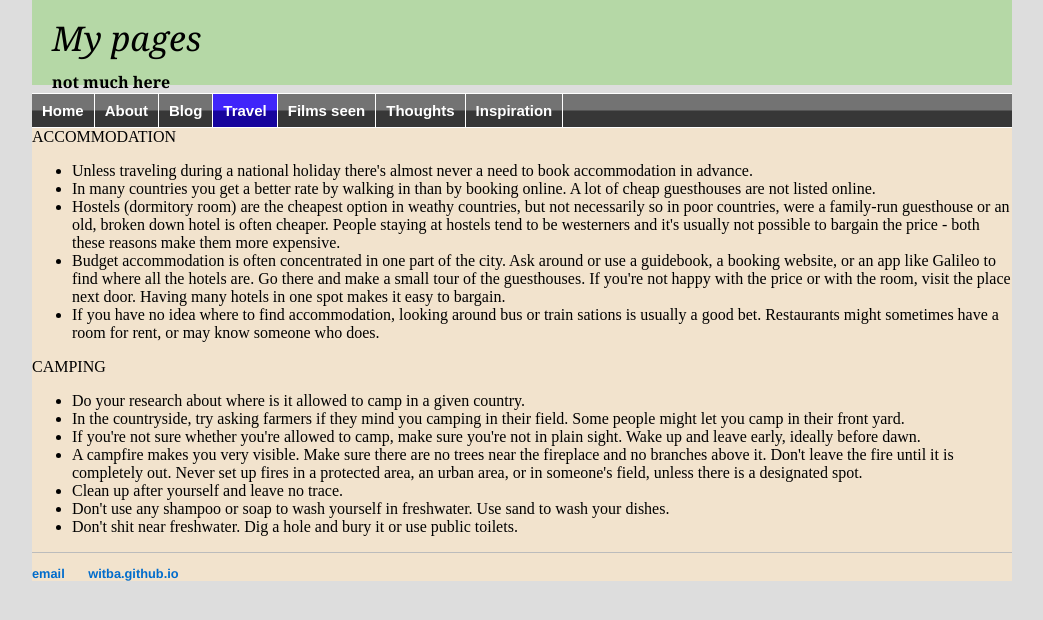
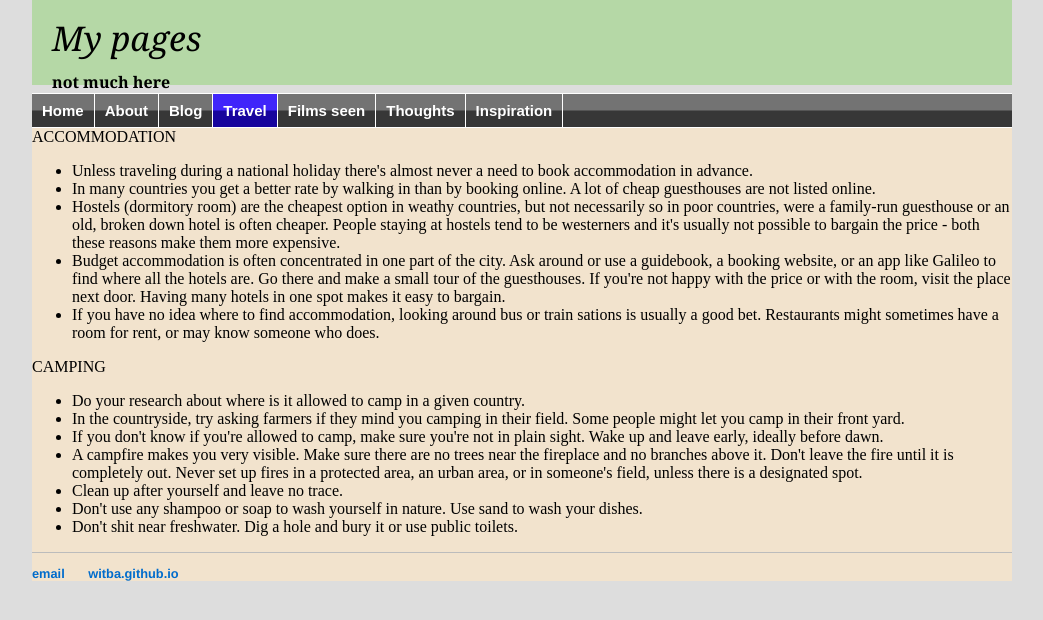
Before and after one commit to witba/witba.github.io, a Jekyll site: the page built from travel/accommodation.html, in a window 1280 px wide. Shown: the top 620 px of the page, without its empty margins (118-1161 px from the left). Built offline with Jekyll 4.4.1, drawn with Linux system fonts in a browser that asks for light colours.

Commit message:
Update accommodation.html

```diff
--- a/travel/accommodation.html
+++ b/travel/accommodation.html
@@ -17,9 +17,9 @@ CAMPING<br>
 <ul>
 <li>Do your research about where is it allowed to camp in a given country.<br>
 <li>In the countryside, try asking farmers if they mind you camping in their field. Some people might let you camp in their front yard.<br>
-<li>If you're not sure whether you're allowed to camp, make sure you're not in plain sight. Wake up and leave early, ideally before dawn.<br>
+<li>If you don't know if you're allowed to camp, make sure you're not in plain sight. Wake up and leave early, ideally before dawn.<br>
 <li>A campfire makes you very visible. Make sure there are no trees near the fireplace and no branches above it. Don't leave the fire until it is completely out. Never set up fires in a protected area, an urban area, or in someone's field, unless there is a designated spot.<br>
 <li>Clean up after yourself and leave no trace. <br>
-<li>Don't use any shampoo or soap to wash yourself in freshwater. Use sand to wash your dishes.<br>
+<li>Don't use any shampoo or soap to wash yourself in nature. Use sand to wash your dishes.<br>
 <li>Don't shit near freshwater. Dig a hole and bury it or use public toilets.<br>
 </ul>
```
